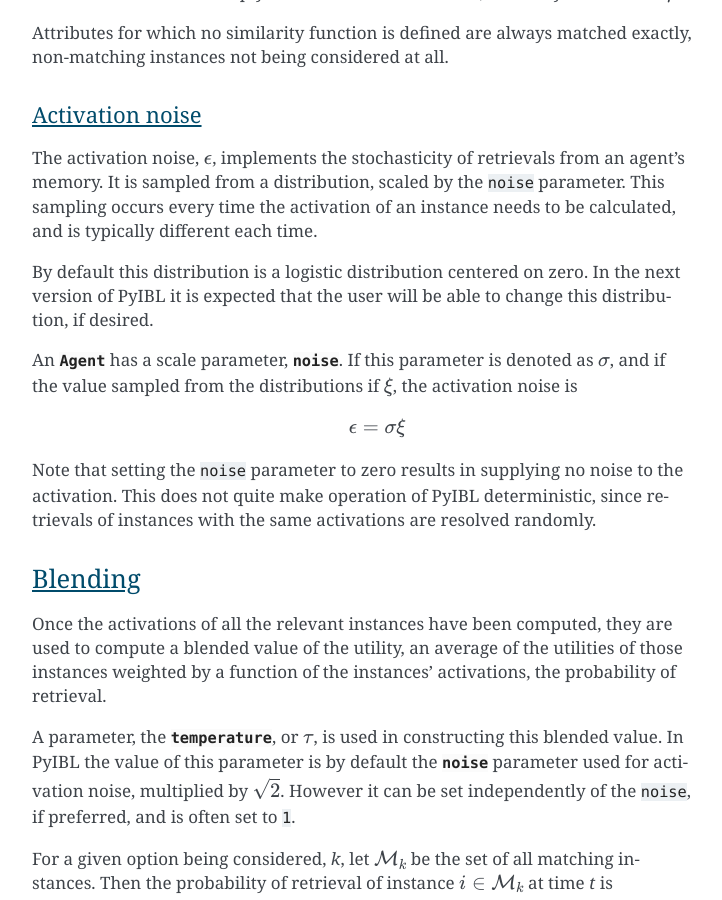
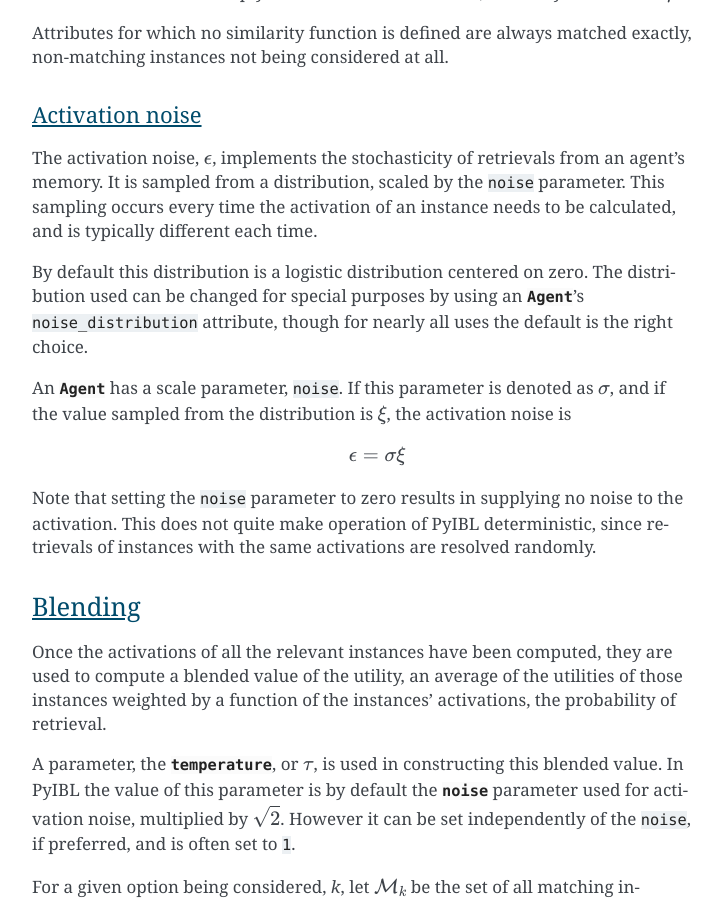
Before and after one commit to DDM-Lab/pyibl, a Sphinx documentation site: the page built from doc/index.rst, in a window 1280 px wide and 900 px high, scrolled down 18263 px. Shown: the whole window, without its empty margins (388-1110 px from the left). Built offline with Sphinx 7.4.7, drawn with Linux system fonts in a browser that asks for light colours; formulas are drawn with MathJax 3; the version number could not be read and is left out.

Commit message:
fix an oversight in the doc

```diff
--- a/doc/index.rst
+++ b/doc/index.rst
@@ -922,11 +922,12 @@ The activation noise, :math:`\epsilon`, implements the stochasticity of retrieva
 It is sampled from a distribution, scaled by the ``noise`` parameter. This sampling occurs every time the
 activation of an instance needs to be calculated, and is typically different each time.
 
-By default this distribution is a logistic distribution centered on zero. In the next version of PyIBL
-it is expected that the user will be able to change this distribution, if desired.
+By default this distribution is a logistic distribution centered on zero. The distribution used can be
+changed for special purposes by using an :class:`Agent`’s ``noise_distribution`` attribute, though for
+nearly all uses the default is the right choice.
 
-An :class:`Agent` has a scale parameter, :attr:`noise`. If this parameter is denoted as :math:`\sigma`, and
-if the value sampled from the distributions if :math:`\xi`, the activation noise is
+An :class:`Agent` has a scale parameter, ``noise``. If this parameter is denoted as :math:`\sigma`, and
+if the value sampled from the distribution is :math:`\xi`, the activation noise is
 
   .. math:: \epsilon = \sigma \xi
 
```
